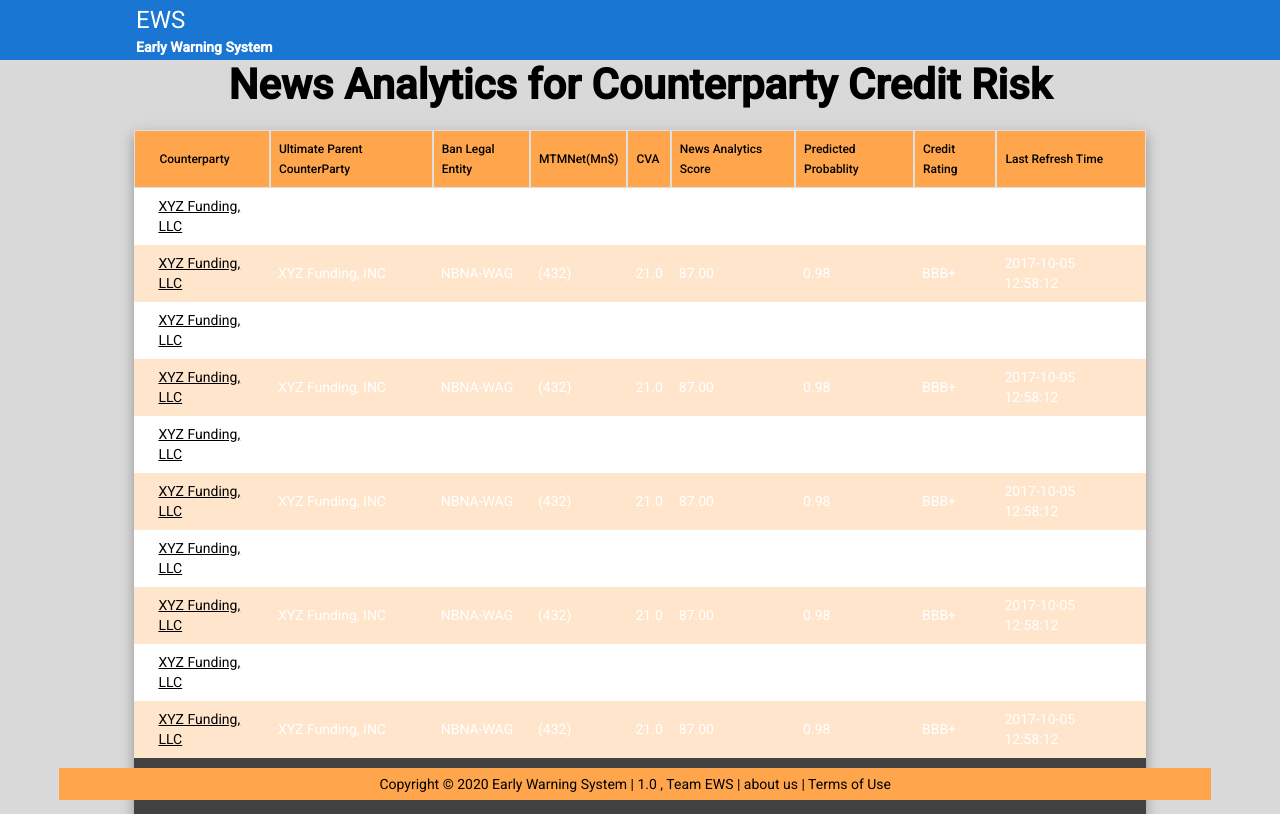
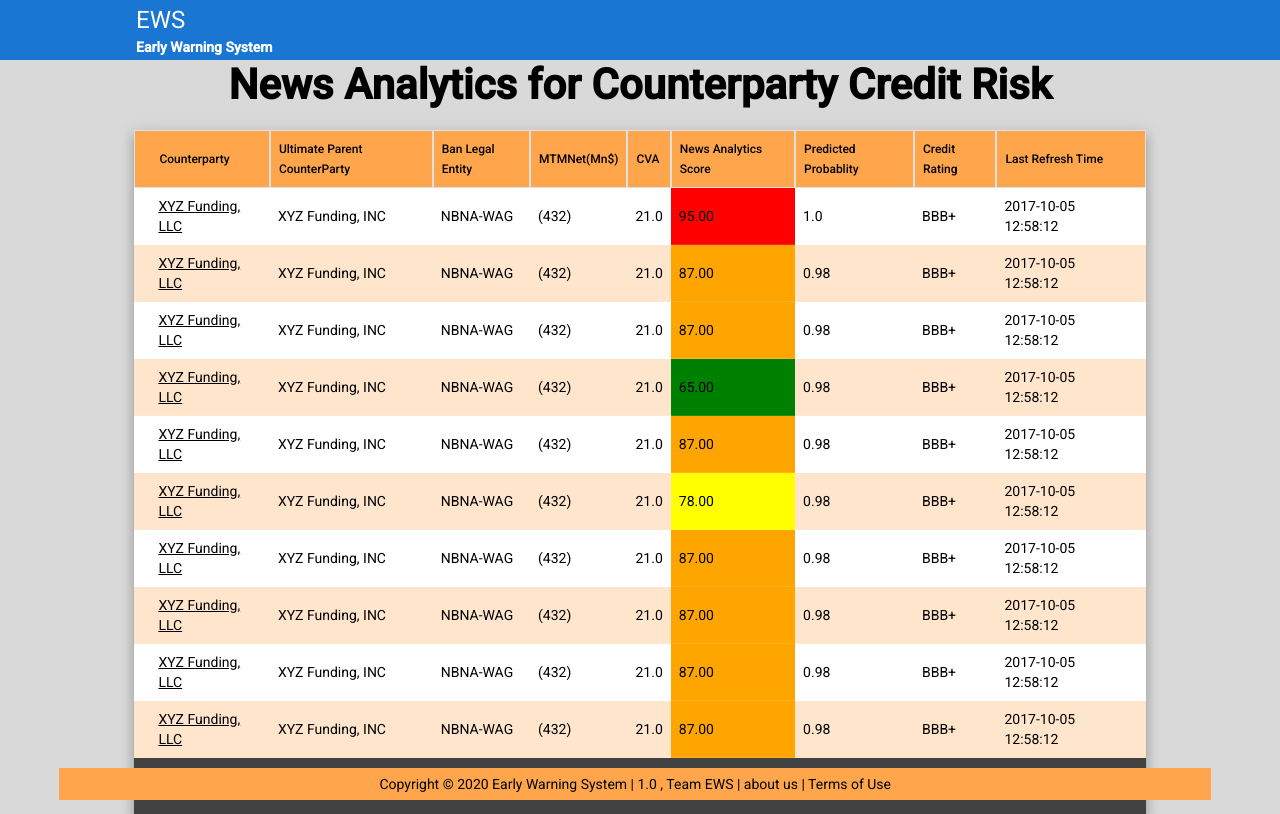
Before and after one commit to abhi0593/tcshackathon, an Angular app: page /dashboard in a window 1280 px wide. Built offline with nearby package versions, Linux system fonts and the light colour scheme.

Commit message:
Added color code News Analytics Score

```diff
--- a/src/app/dashboard/dashboard-front/dashboard.component.css
+++ b/src/app/dashboard/dashboard-front/dashboard.component.css
@@ -43,12 +43,29 @@ th.mat-header-cell, td.mat-cell, td.mat-footer-cell {
     padding: 8px;
     border-bottom-width: 1px;
     border-bottom-style: solid;
+    color: black;
 }
 .dashboardlink
 {
 color: BLACK;
 }
 
+.red{
+  background: red;
+  color: white;
+}
+.orange{
+  background: orange;
+  color: white;
+}
+.yellow{
+  background: yellow;
+  color: white;
+}
+.green{
+  background: green;
+  color: white;
+}
 .mat-row:nth-child(even){
   background-color: #ffe5cc;
   }
--- a/src/app/dashboard/dashboard-front/dashboard.component.html
+++ b/src/app/dashboard/dashboard-front/dashboard.component.html
@@ -36,7 +36,13 @@
 
       <ng-container matColumnDef="NewsAnalyticsScore">
         <th mat-header-cell *matHeaderCellDef> News Analytics Score </th>
-        <td mat-cell *matCellDef="let element"> {{element.NewsAnalyticsScore}} </td>
+        <td mat-cell *matCellDef="let element"
+        [ngClass]="{
+            'red' : element.NewsAnalyticsScore >= 95,
+            'orange' : element.NewsAnalyticsScore >=85 && element.NewsAnalyticsScore < 95,
+            'yellow' : element.NewsAnalyticsScore >=70 && element.NewsAnalyticsScore < 85,
+            'green' : element.NewsAnalyticsScore < 70
+         }"> {{element.NewsAnalyticsScore}} </td>
       </ng-container>
 
       <ng-container matColumnDef="PredictedProbablity">
--- a/src/assets/CounterPartyAnalytics.json
+++ b/src/assets/CounterPartyAnalytics.json
@@ -5,7 +5,7 @@
     "BanLegalEntity":"NBNA-WAG",
     "MTMNet":"(432)",
     "CVA":"21.0",
-    "NewsAnalyticsScore":"87.00",
+    "NewsAnalyticsScore":"95.00",
     "PredictedProbablity":"1.0",
     "CreditRating":"BBB+",
     "LastRefreshTime":"2017-10-05 12:58:12"
@@ -41,7 +41,7 @@
     "BanLegalEntity":"NBNA-WAG",
     "MTMNet":"(432)",
     "CVA":"21.0",
-    "NewsAnalyticsScore":"87.00",
+    "NewsAnalyticsScore":"65.00",
     "PredictedProbablity":"0.98",
     "CreditRating":"BBB+",
     "LastRefreshTime":"2017-10-05 12:58:12"
@@ -65,7 +65,7 @@
     "BanLegalEntity":"NBNA-WAG",
     "MTMNet":"(432)",
     "CVA":"21.0",
-    "NewsAnalyticsScore":"87.00",
+    "NewsAnalyticsScore":"78.00",
     "PredictedProbablity":"0.98",
     "CreditRating":"BBB+",
     "LastRefreshTime":"2017-10-05 12:58:12"
```
